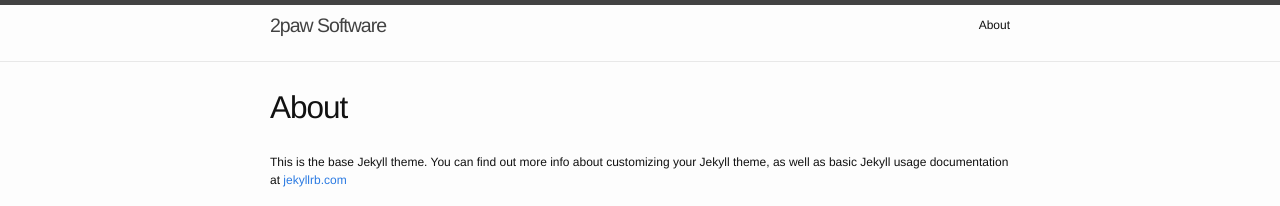
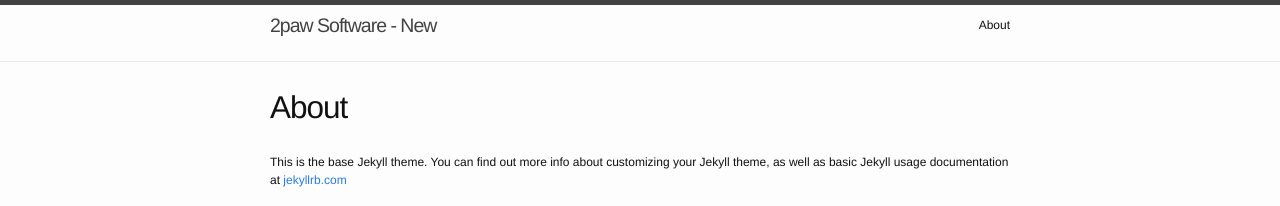
Before and after one commit to byrnem/byrnem.github.io, a Jekyll site: the page built from about.md, in a window 1280 px wide. Shown: the top 206 px of the page. Built offline with Jekyll 4.4.1, drawn with Linux system fonts in a browser that asks for light colours.

Commit message:
Changed header.html

```diff
--- a/_includes/header.html
+++ b/_includes/header.html
@@ -3,7 +3,7 @@
   <div class="wrapper">
     {% assign default_paths = site.pages | map: "path" %}
     {% assign page_paths = site.header_pages | default: default_paths %}
-    <a class="site-title" href="{{ "/" | relative_url }}">{{ site.title | escape }}</a>
+    <a class="site-title" href="{{ "/" | relative_url }}">{{ site.title | escape }} - New</a>
 
     {% if page_paths %}
       <nav class="site-nav">
```
